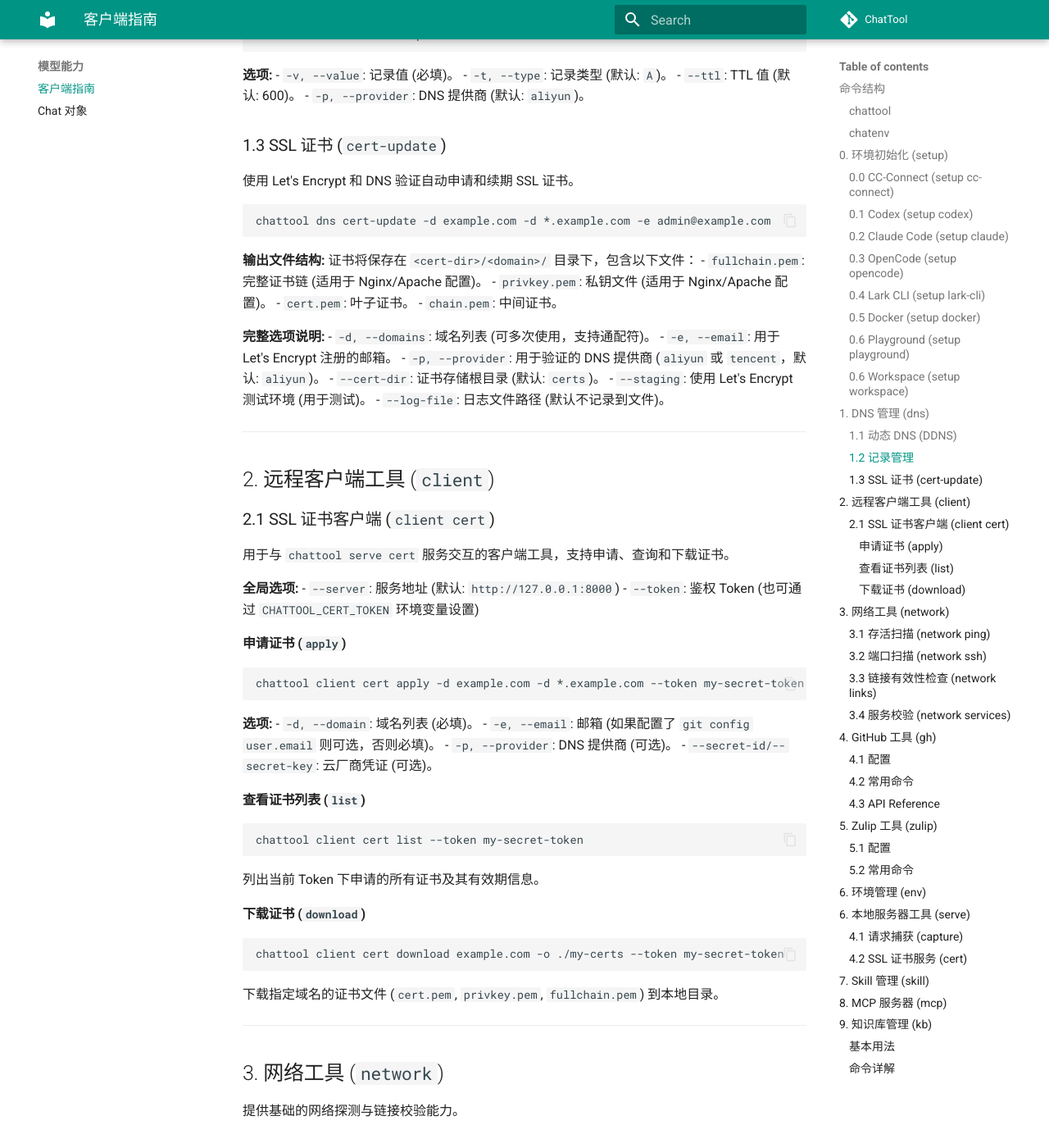
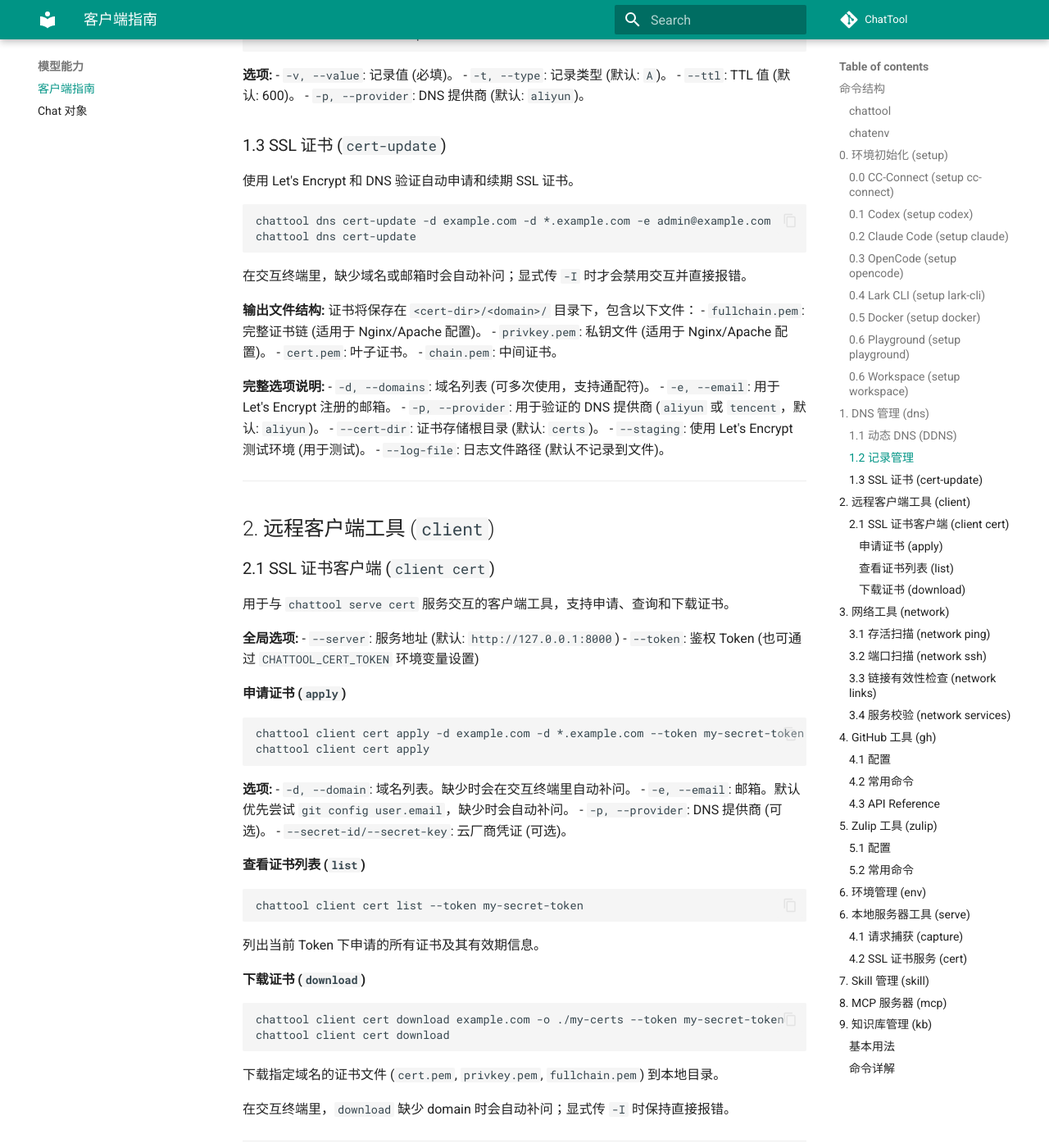
Before and after one commit to cubenlp/ChatTool, an MkDocs documentation site: the page built from docs/client.md, in a window 1280 px wide and 1400 px high, scrolled down 7692 px. Shown: the whole window at 82% size. Built offline with MkDocs 1.6.1 and Material for MkDocs 9.7.7, drawn with Linux system fonts in a browser that asks for light colours; comment, search, counter and statistics services are not loaded; the version menu is left out; some of the changed text lies outside the part shown.

Commit message:
docs: align cli interaction guidance

````diff
--- a/docs/client.md
+++ b/docs/client.md
@@ -345,7 +345,10 @@
 
 ```bash
 chattool dns cert-update -d example.com -d *.example.com -e admin@example.com
+chattool dns cert-update
 ```
+
+在交互终端里，缺少域名或邮箱时会自动补问；显式传 `-I` 时才会禁用交互并直接报错。
 
 **输出文件结构:**
 证书将保存在 `<cert-dir>/<domain>/` 目录下，包含以下文件：
@@ -377,10 +380,11 @@
 #### 申请证书 (`apply`)
 ```bash
 chattool client cert apply -d example.com -d *.example.com --token my-secret-token
+chattool client cert apply
 ```
 **选项:**
-- `-d, --domain`: 域名列表 (必填)。
-- `-e, --email`: 邮箱 (如果配置了 `git config user.email` 则可选，否则必填)。
+- `-d, --domain`: 域名列表。缺少时会在交互终端里自动补问。
+- `-e, --email`: 邮箱。默认优先尝试 `git config user.email`，缺少时会自动补问。
 - `-p, --provider`: DNS 提供商 (可选)。
 - `--secret-id/--secret-key`: 云厂商凭证 (可选)。
 
@@ -393,8 +397,11 @@
 #### 下载证书 (`download`)
 ```bash
 chattool client cert download example.com -o ./my-certs --token my-secret-token
+chattool client cert download
 ```
 下载指定域名的证书文件 (`cert.pem`, `privkey.pem`, `fullchain.pem`) 到本地目录。
+
+在交互终端里，`download` 缺少 domain 时会自动补问；显式传 `-I` 时保持直接报错。
 
 ---
 
@@ -405,7 +412,10 @@
 ### 3.1 存活扫描 (`network ping`)
 ```bash
 chattool network ping --network 192.168.1.0/24
+chattool network ping
 ```
+
+交互终端里缺少 `--network` 时会自动补问；`-I` 会禁用交互。
 
 ### 3.2 端口扫描 (`network ssh`)
 ```bash
@@ -454,6 +464,7 @@
 
 # 查看 PR 详情（含 mergeable / merge state）
 chattool gh pr-view --number 123
+chattool gh pr-view
 
 # 查看 PR 的可合并状态与 CI / checks 状态
 chattool gh pr-check --number 123
@@ -468,6 +479,7 @@
 
 # 创建 PR
 chattool gh pr-create --base vibe/master --head feature-branch --title "Title" --body "Body"
+chattool gh pr-create
 
 # 评论 PR
 chattool gh pr-comment --number 123 --body "Looks good"
@@ -488,6 +500,8 @@
 # 查看当前 token 对仓库的权限列表
 chattool gh repo-perms --repo owner/repo --token github_pat_xxx
 ```
+
+在交互终端里，`pr-create` / `pr-view` / `pr-check` / `run-view` / `job-logs` / `pr-comment` / `pr-merge` / `pr-update` 缺少关键参数时都会自动补问；显式传 `-I` 才禁用交互并直接报错。
 
 `set-token` 只在当前目录存在 git remote，且 `origin` 指向 GitHub 仓库时生效。它会按仓库路径写入本地 Git HTTPS credential，因此不同仓库可以使用不同 token。
 
@@ -578,6 +592,10 @@
 # 列出订阅的 streams
 chattool zulip streams
 
+# 缺少 stream/topic 时自动补问
+chattool zulip topics
+chattool zulip topic
+
 # 查看消息（支持过滤）
 chattool zulip messages --stream general --before 20
 
@@ -586,6 +604,8 @@
 ```
 
 默认输出文件：`zulip-news-YYYYMMDD.md`（当前目录），可用 `--output` 覆盖。
+
+在交互终端里，`topics` / `topic` 缺少关键参数时会自动补问；显式传 `-I` 时保持直接报错。
 
 ---
 
@@ -608,6 +628,14 @@
 
 # 删除配置值
 chattool env unset CHATTOOL_DNS_PROVIDER
+
+# 缺少 key / profile 名时自动补问
+chattool env save -t gh
+chattool env use -t gh
+chattool env delete -t gh
+chattool env get
+chattool env set
+chattool env unset
 ```
 
 **命令详解:**
@@ -616,6 +644,8 @@
 - `set`: 设置单个配置项，格式为 `KEY=VALUE`。
 - `get`: 获取单个配置项的值。
 - `unset`: 删除（置空）单个配置项的值。
+
+在交互终端里，`save/use/delete/get/set/unset/test` 缺少关键参数时都会自动补问；显式传 `-I` 才禁用交互并直接报错。
 
 ---
 
````
Also changed, not shown: README.md (+6 -0 lines), docs/development-guide/index.md (+1 -0 lines).
